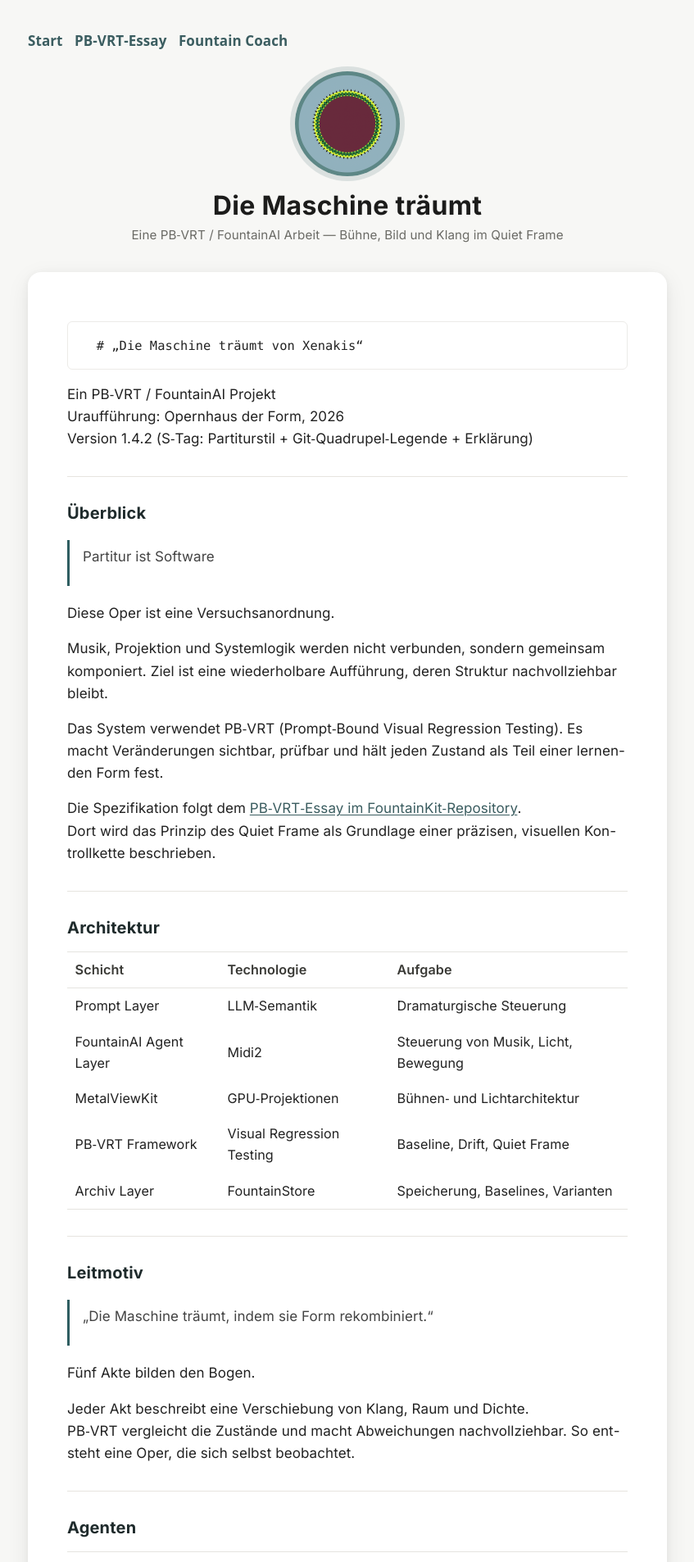
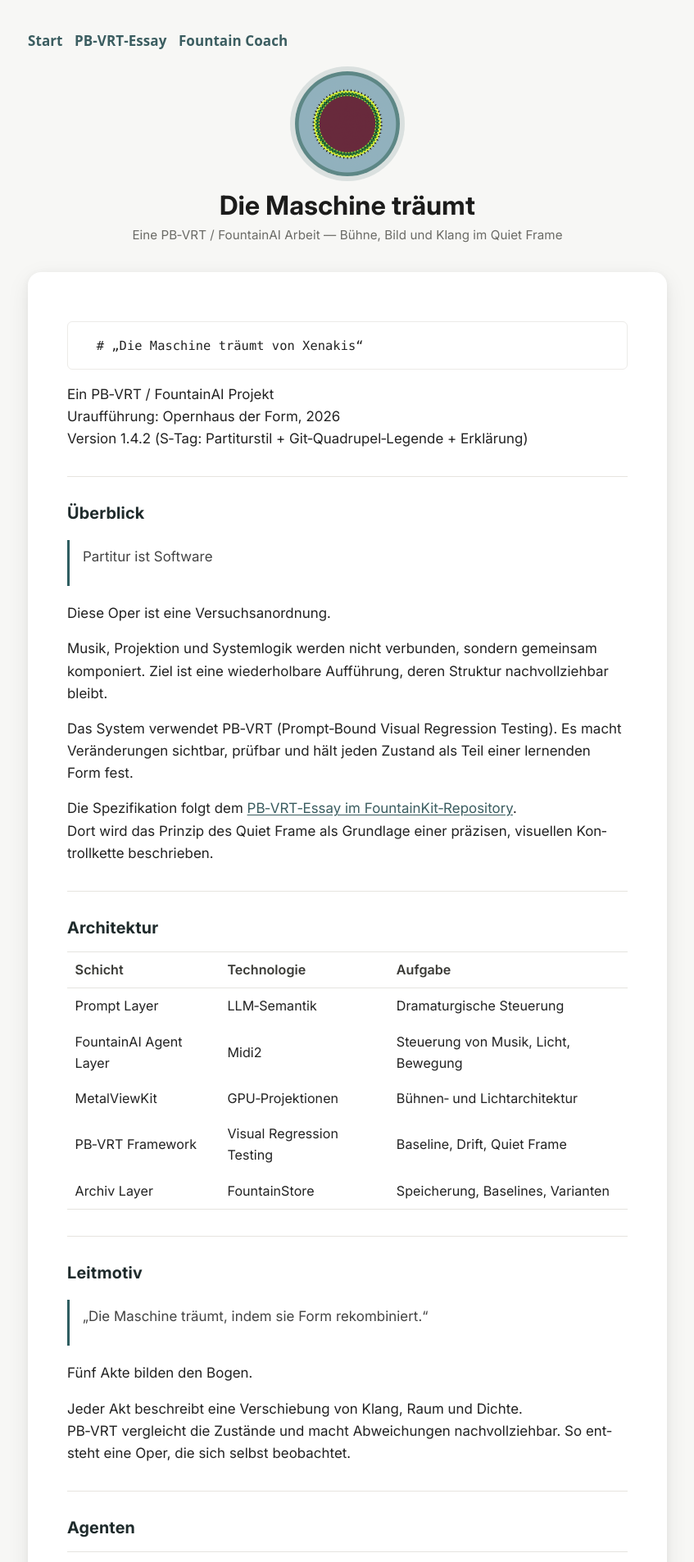
Before and after one commit to Fountain-Coach/Die-Maschine-traeumt, a Jekyll site: the page built from index.md, in a window 1280 px wide. Shown: the top 1906 px of the page at 82% size, without its empty margins (216-1063 px from the left). Built offline with Jekyll 4.4.1, drawn with Linux system fonts in a browser that asks for light colours.

Commit message:
feat(typography): pin Inter variable fonts locally (WOFF2); remove Google Fonts links; add @font-face; keep one-column layout

```diff
--- a/_layouts/default.html
+++ b/_layouts/default.html
@@ -5,9 +5,7 @@
     <meta name="viewport" content="width=device-width, initial-scale=1">
     <title>{{ page.title }} — {{ site.title }}</title>
     {%- seo -%}
-    <link rel="preconnect" href="https://fonts.googleapis.com">
-    <link rel="preconnect" href="https://fonts.gstatic.com" crossorigin>
-    <link href="https://fonts.googleapis.com/css2?family=Inter:wght@300;400;500;600;700&display=swap" rel="stylesheet">
+    <!-- Local fonts loaded via @font-face in CSS -->
     <link rel="stylesheet" href="{{ '/assets/css/style.css' | relative_url }}?v={{ site.time | date: '%Y%m%d%H%M%S' }}">
   </head>
   <body>
--- a/assets/css/style.css
+++ b/assets/css/style.css
@@ -1,3 +1,18 @@
+@font-face {
+  font-family: 'Inter';
+  src: url('../fonts/InterVariable.woff2') format('woff2');
+  font-weight: 100 900;
+  font-style: normal;
+  font-display: swap;
+}
+@font-face {
+  font-family: 'Inter';
+  src: url('../fonts/InterVariable-Italic.woff2') format('woff2');
+  font-weight: 100 900;
+  font-style: italic;
+  font-display: swap;
+}
+
 :root {
   --bg: #f7f7f5;
   --ink: #1e1e1c;
```
Also changed, not shown: assets/fonts/InterVariable-Italic.woff2 (added), assets/fonts/InterVariable.woff2 (added).
